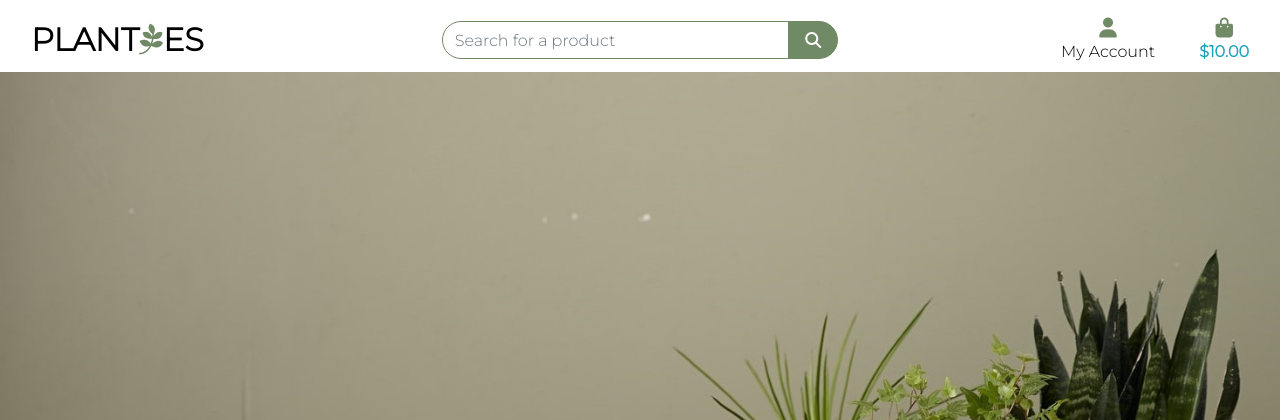
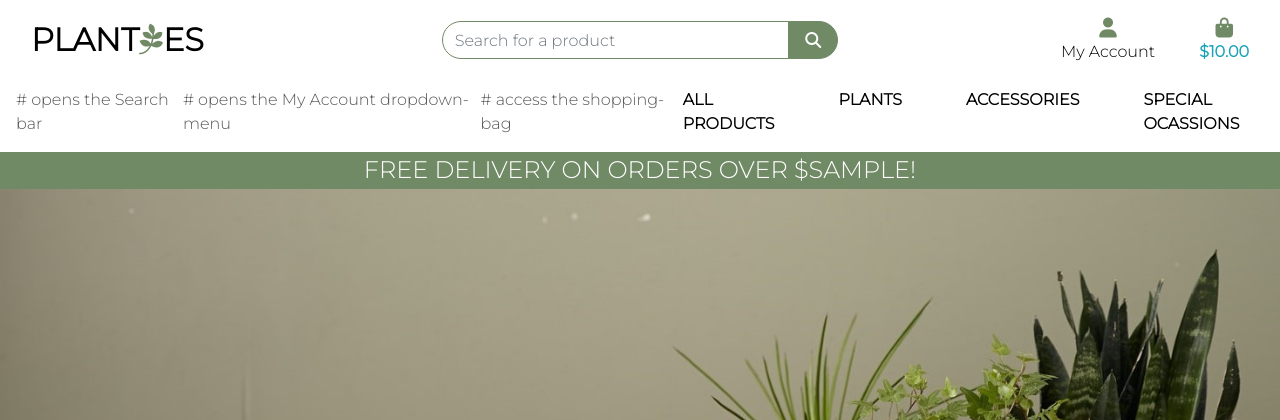
Before and after one commit to Code-Institute-Submissions/planties, a Django app: template templates/base.html in a window 1280 px wide. Shown: the top 420 px of the page. Run offline with Django 3.2, Linux system fonts and the light colour scheme; the template is opened without the code that fills it: most values are stand-ins (such as "Sample title", 1, 10 or a date in 2020); some libraries are stand-ins or nearby versions.

Commit message:
created the main navigation bar and mobile header, and added css

```diff
--- a/static/css/base.css
+++ b/static/css/base.css
@@ -88,6 +88,10 @@ i.fas.fa-shopping-bag.fa-lg{
     border: 1px solid #718a66 !important;
 }
 
+.bg-black {
+    background: #718a66 !important;
+}
+
 /* -------------------------------- Media Queries */
 
 /* Slightly larger container on xl screens */
--- a/templates/base.html
+++ b/templates/base.html
@@ -103,6 +103,20 @@
                 </ul>
             </div>
         </div>
+        <div class="row bg-white">
+            <nav class="navbar navbar-expand-lg navbar-light w-100">
+                <button class="navbar-toggler" type="button" data-toggle="collapse" data-target="#main-nav" aria-controls="main-nav" aria-expanded="false" aria-label="Toggle navigation">
+                    <span class="navbar-toggler-icon"></span>
+                </button>
+                {% include 'includes/mobile-top-header.html' %}
+                {% include 'includes/main-nav.html' %}
+            </nav>
+        </div>
+        <div id="delivery-banner" class="row text-center">
+            <div class="col bg-black text-white">
+                <h4 class="logo-font my-1">Free delivery on orders over ${{ free_shipping_threshold }}!</h4>
+            </div>
+        </div>
     </header>
 
     {% if messages %}
--- /dev/null
+++ b/templates/includes/main-nav.html
@@ -0,0 +1,49 @@
+<div class="collapse navbar-collapse" id="main-nav">
+    <ul class="navbar-nav w-auto mx-auto">
+        <li class="nav-item dropdown">
+            <a class="logo-font font-weight-bold nav-link text-black mr-5" href="#" id="all-products-link" data-toggle="dropdown" aria-haspopup="true" aria-expanded="false">
+                All Products
+            </a>
+            <div class="dropdown-menu border-0" aria-labelledby="all-products-link">
+                <a href="{% url 'products' %}?sort=price&direction=asc" class="dropdown-item">By Price</a>
+                <a href="{% url 'products' %}?sort=rating&direction=desc" class="dropdown-item ">By Rating</a>
+                <a href="{% url 'products' %}?sort=category&direction=asc" class="dropdown-item ">By Category</a>
+                <a href="{% url 'products' %}" class="dropdown-item">All Products</a>
+            </div>
+        </li>
+
+        <li class="nav-item dropdown">
+            <a class="logo-font font-weight-bold nav-link text-black mr-5" href="#" id="plants-link" data-toggle="dropdown" aria-haspopup="true" aria-expanded="false">
+                Plants
+            </a>
+            <div class="dropdown-menu border-0" aria-labelledby="plants-link">
+                <a href="{% url 'products' %}?category=live_plants" class="dropdown-item">Live Plants</a>
+                <a href="{% url 'products' %}?category=artificial_plants" class="dropdown-item">Artificial Plants</a>
+                <a href="{% url 'products' %}?category=live_plants,artificial_plants" class="dropdown-item">All Plants</a>
+            </div>
+        </li>
+
+        <li class="nav-item dropdown">
+            <a class="logo-font font-weight-bold nav-link text-black mr-5" href="#" id="accessories-link" data-toggle="dropdown" aria-haspopup="true" aria-expanded="false">
+                Accessories
+            </a>
+            <div class="dropdown-menu border-0" aria-labelledby="accessories-link">
+                <a href="{% url 'products' %}?category=pots" class="dropdown-item">Pots</a>
+                <a href="{% url 'products' %}?category=decorations" class="dropdown-item">Decorations</a>
+                <a href="{% url 'products' %}?category=pots,decorations" class="dropdown-item">All Accessories</a>
+            </div>
+        </li>
+
+        <li class="nav-item dropdown">
+            <a class="logo-font font-weight-bold nav-link text-black" href="#" id="specials-link" data-toggle="dropdown" aria-haspopup="true" aria-expanded="false">
+                Special Ocassions
+            </a>
+            <div class="dropdown-menu border-0" aria-labelledby="specials-link">
+                <a href="{% url 'products' %}?category=valentines_day" class="dropdown-item">Valentines Day</a>
+                <a href="{% url 'products' %}?category=wedding_bouquet" class="dropdown-item">Wedding Bouquets</a>
+                <a href="{% url 'products' %}?category=christmas" class="dropdown-item">Christmas</a>
+                <a href="{% url 'products' %}?category=valentines_day,wedding_bouquet,christmas" class="dropdown-item">All Specials</a>
+            </div>
+        </li>
+    </ul>
+</div>
--- /dev/null
+++ b/templates/includes/mobile-top-header.html
@@ -0,0 +1,64 @@
+# opens the Search bar
+
+<li class="list-inline-item">
+    <a class="text-black nav-link d-block d-lg-none" href="#" id="mobile-search" data-toggle="dropdown" aria-haspopup="true" aria-expanded="false">
+        <div class="text-center">
+            <div><i class="fas fa-search fa-lg"></i></div>
+            <p class="my-0">Search</p>
+        </div>
+    </a>
+    <div class="dropdown-menu border-0 w-100 p-3 rounded-0 my-0" aria-labelledby="mobile-search">
+        <form class="form" method="GET" action="">
+            <div class="input-group w-100">
+                <input class="form-control border border-black rounded-0" type="text" name="q" placeholder="Search for a product">
+                <div class="input-group-append">
+                    <button class="form-control form-control btn btn-black border border-black rounded-0" type="submit">
+                        <span class="icon">
+                            <i class="fas fa-search"></i>
+                        </span>
+                    </button>
+                </div>
+            </div>
+        </form>
+    </div>
+</li>
+
+# opens the My Account dropdown-menu
+
+<li class="list-inline-item dropdown">
+    <a class="text-black nav-link d-block d-lg-none" href="#" id="user-options" data-toggle="dropdown" aria-haspopup="true" aria-expanded="false">
+        <div class="text-center">
+            <div><i class="fas fa-user fa-lg"></i></div>
+            <p class="my-0">My Account</p>
+        </div>
+    </a>
+    <div class="dropdown-menu border-0" aria-labelledby="user-options">
+        {% if request.user.is_authenticated %}
+            {% if request.user.is_superuser %}
+                <a href="" class="dropdown-item">Product Management</a>
+            {% endif %}
+            <a href="" class="dropdown-item">My Profile</a>
+            <a href="{% url 'account_logout' %}" class="dropdown-item">Logout</a>
+        {% else %}
+            <a href="{% url 'account_signup' %}" class="dropdown-item">Register</a>
+            <a href="{% url 'account_login' %}" class="dropdown-item">Login</a>
+        {% endif %}
+    </div>
+</li>
+
+# access the shopping-bag
+
+<li class="list-inline-item">
+    <a class="{% if grand_total %}text-primary font-weight-bold{% else %}text-black{% endif %} nav-link d-block d-lg-none" href="">
+        <div class="text-center">
+            <div><i class="fas fa-shopping-bag fa-lg"></i></div>
+            <p class="my-0">
+                {% if grand_total %}
+                    ${{ grand_total|floatformat:2 }}
+                {% else %}
+                    $0.00
+                {% endif %}
+            </p>
+        </div>
+    </a>
+</li>
```
